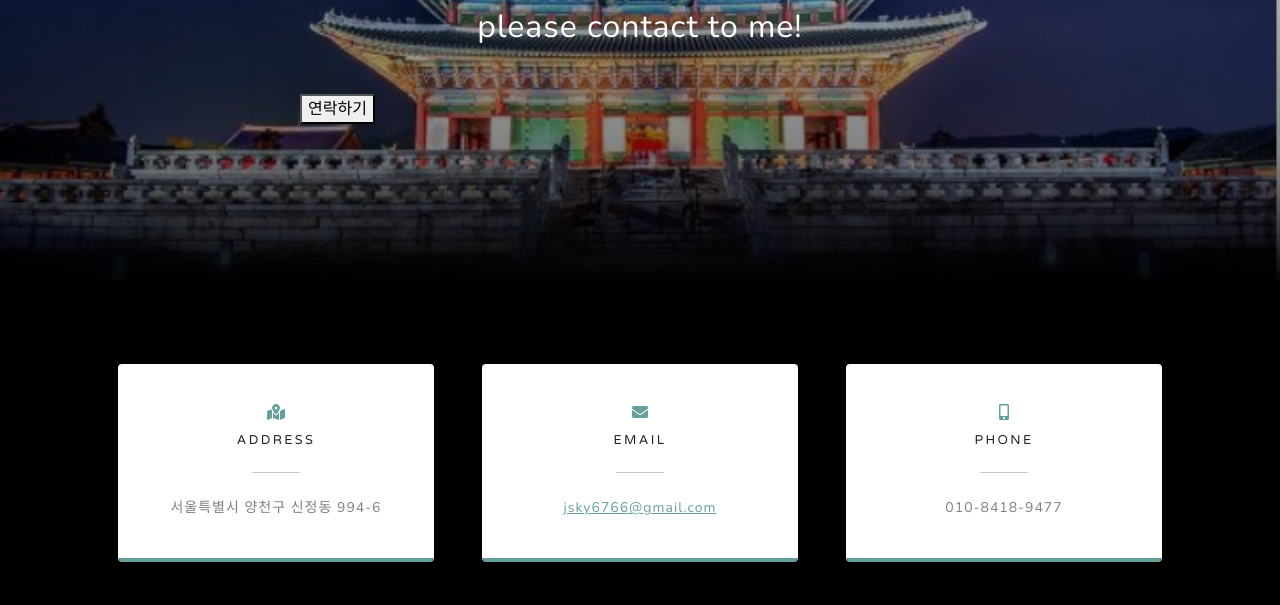
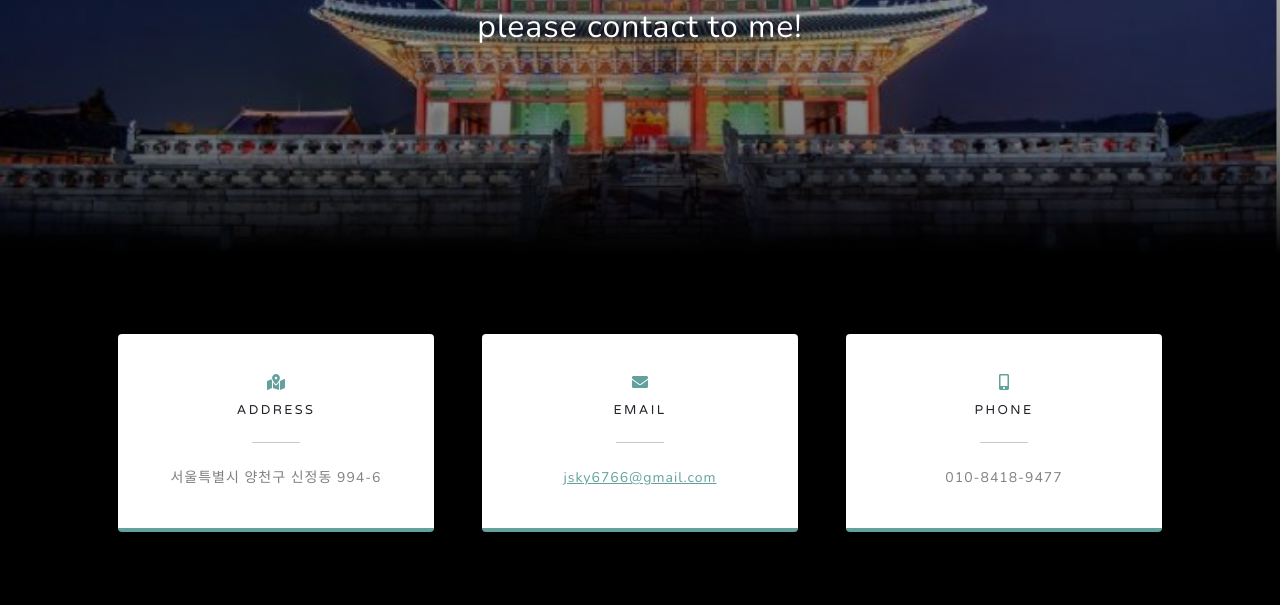
Before and after one commit to haneuljeon/haneuljeon.github.io, a plain HTML site: page index.html in a window 1280 px wide. Shown: the part 3156-3761 px from the top of the page. Drawn offline with nearby package versions, Linux system fonts and the light colour scheme.

Commit message:
Update index.html

```diff
--- a/index.html
+++ b/index.html
@@ -123,9 +123,7 @@
                     <div class="col-md-10 col-lg-8 mx-auto text-center">
                         <i class="far fa-paper-plane fa-2x mb-2 text-white"></i>
                         <h2 class="text-white mb-5">please contact to me!</h2>
-                     <form class="form-signup d-flex flex-column flex-sm-row">
-                           <button onclick="javascript:btn()" >연락하기</button>
-                        </form>
+
                     </div>
                 </div>
             </div>
```
